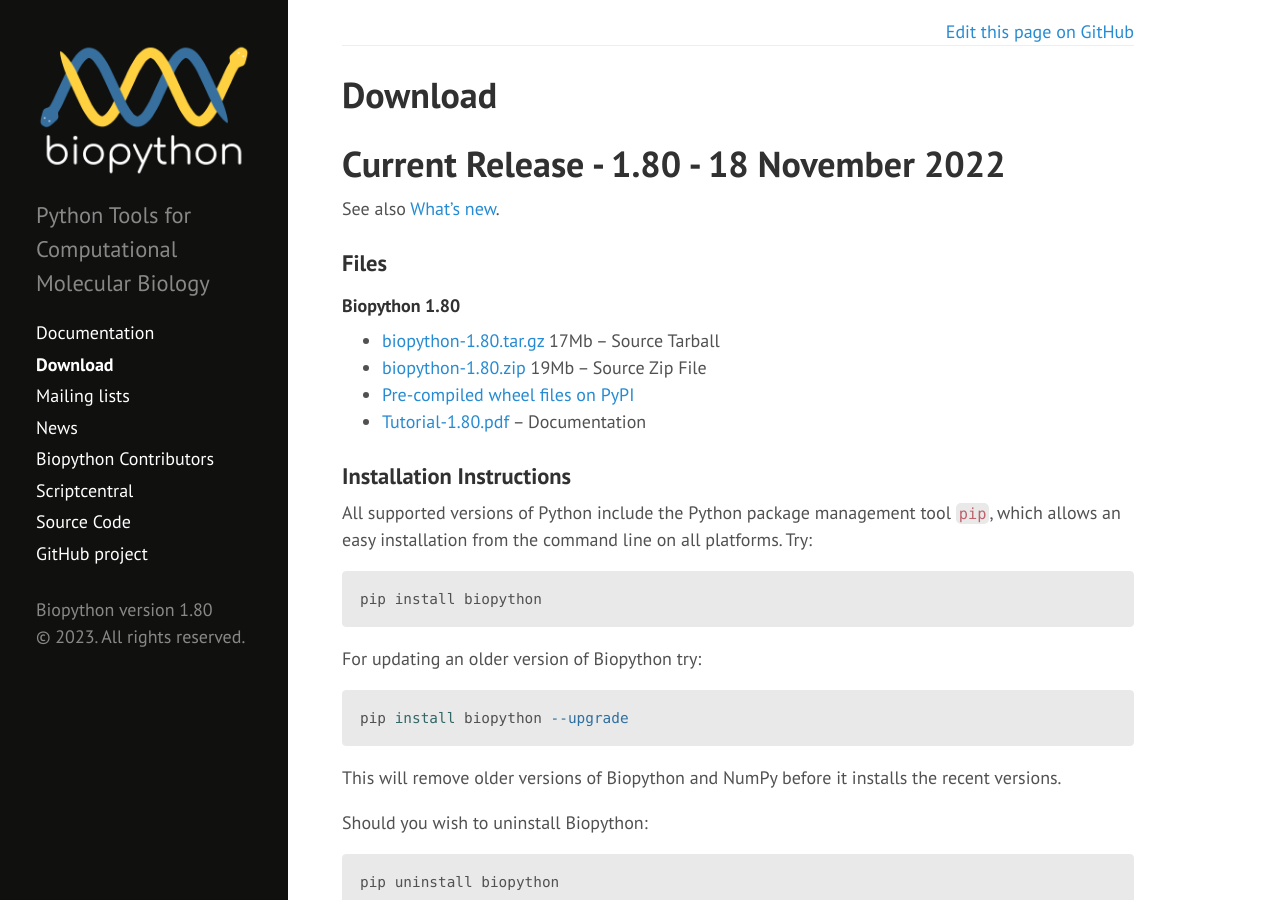
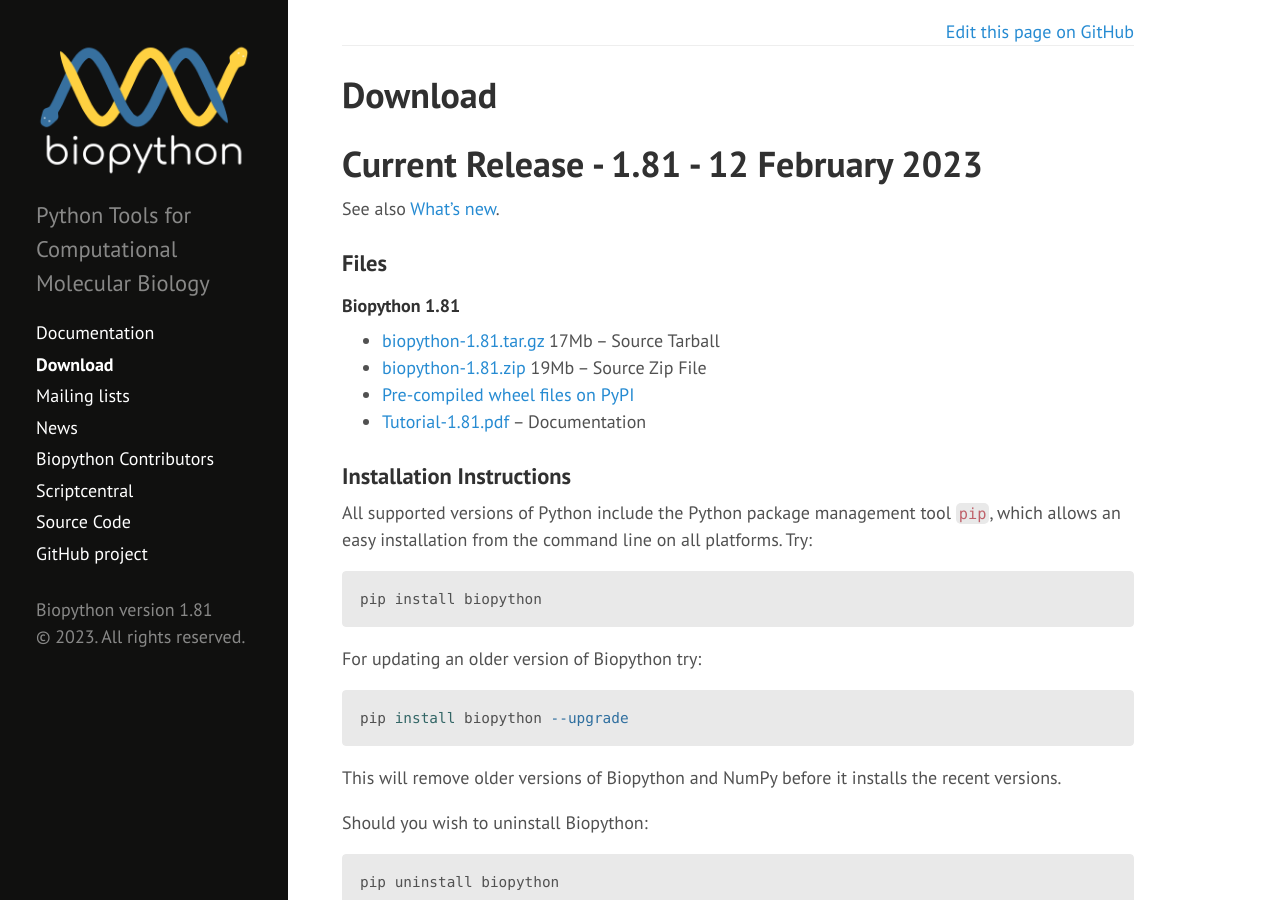
Before and after one commit to biopython/biopython.github.io, a Jekyll site: the page built from wiki/Download.md, in a window 1280 px wide and 900 px high. Built offline with Jekyll 4.4.1, drawn with Linux system fonts in a browser that asks for light colours; some of the changed text lies outside the part shown.

Commit message:
Biopython 1.81 release

```diff
--- a/_config.yml
+++ b/_config.yml
@@ -20,6 +20,6 @@ author:
   url: https://twitter.com/biopython
 
 # Custom variables for Hyde theme
-version: "1.80"
+version: "1.81"
 github:
   repo: https://github.com/biopython/biopython
--- a/wiki/Download.md
+++ b/wiki/Download.md
@@ -6,7 +6,7 @@ redirect_from:
  - /download/
 ---
 
-Current Release - 1.80 - 18 November 2022
+Current Release - 1.81 - 12 February 2023
 =========================================
 
 See also [What's
@@ -14,14 +14,14 @@ new](https://github.com/biopython/biopython/blob/master/NEWS.rst).
 
 ### Files
 
-#### Biopython 1.80
+#### Biopython 1.81
 
--   [biopython-1.80.tar.gz](http://biopython.org/DIST/biopython-1.80.tar.gz)
+-   [biopython-1.81.tar.gz](http://biopython.org/DIST/biopython-1.81.tar.gz)
     17Mb -- Source Tarball
--   [biopython-1.80.zip](http://biopython.org/DIST/biopython-1.80.zip)
+-   [biopython-1.81.zip](http://biopython.org/DIST/biopython-1.81.zip)
     19Mb -- Source Zip File
--   [Pre-compiled wheel files on PyPI](https://pypi.python.org/pypi/biopython/1.80)
--   [Tutorial-1.80.pdf](http://biopython.org/DIST/docs/tutorial/Tutorial-1.80.pdf) -- Documentation
+-   [Pre-compiled wheel files on PyPI](https://pypi.python.org/pypi/biopython/1.81)
+-   [Tutorial-1.81.pdf](http://biopython.org/DIST/docs/tutorial/Tutorial-1.81.pdf) -- Documentation
 
 ### Installation Instructions
 
```
Also changed, not shown: other parts of wiki/Download.md (+8 -0 lines), wiki/Biopython.md (+2 -2 lines).
